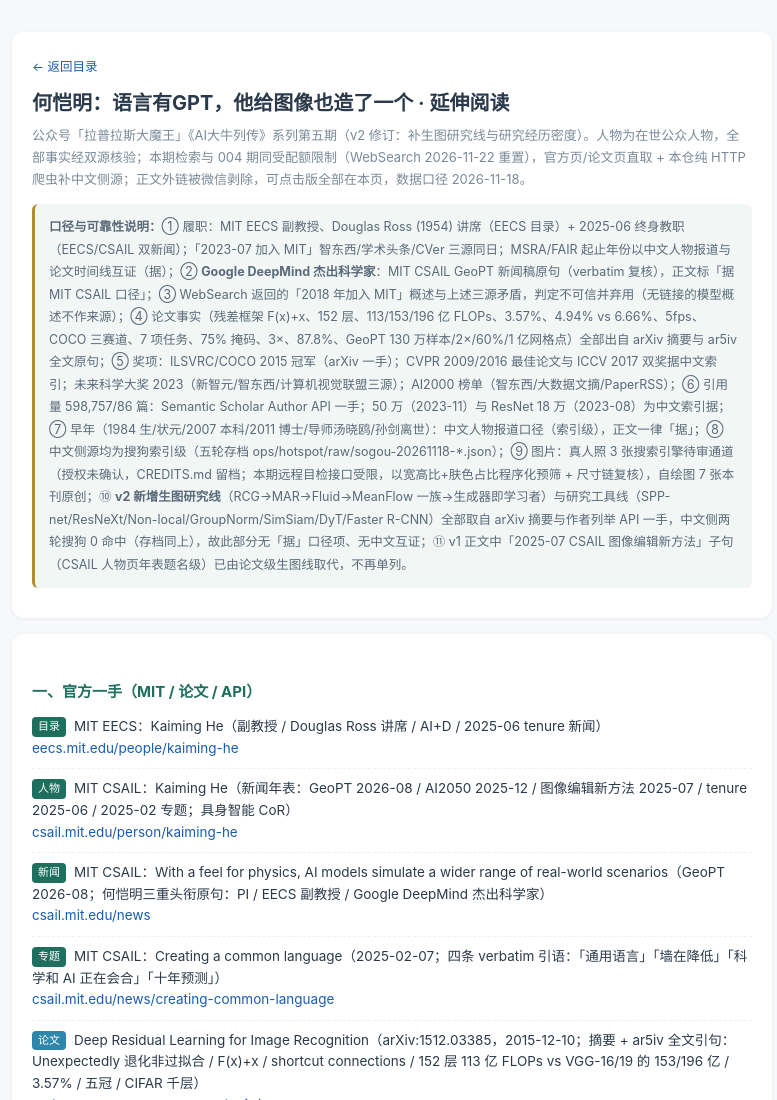
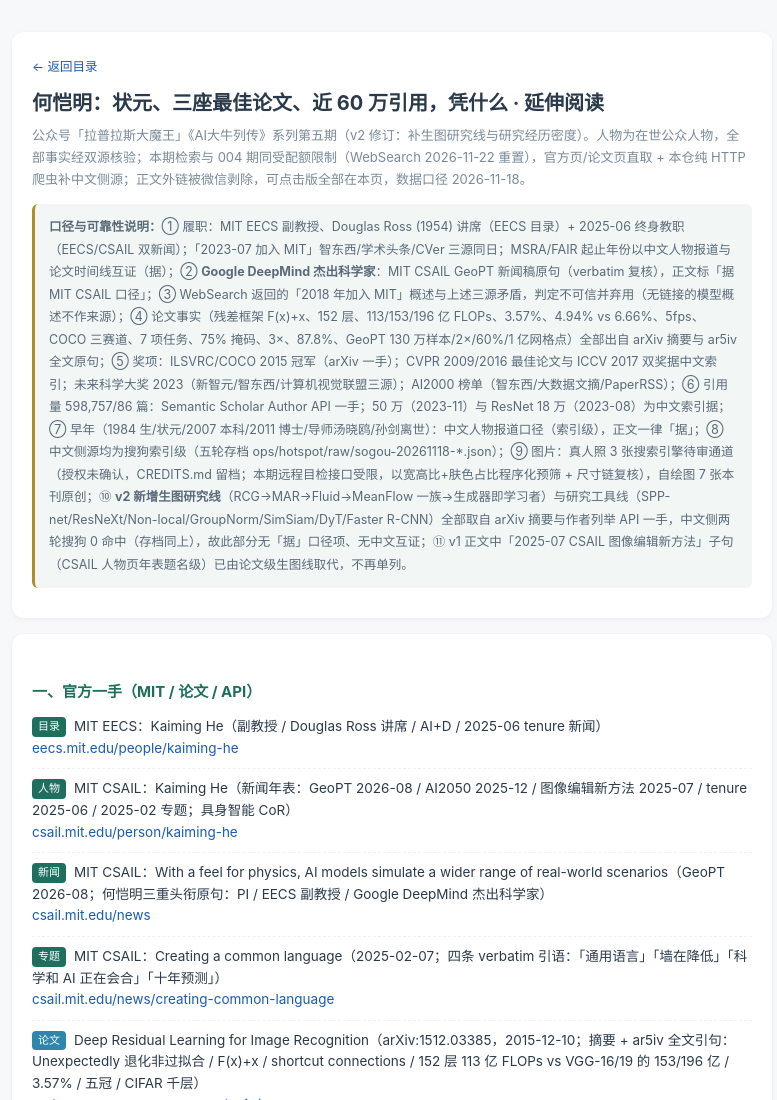
Before and after one commit to yeLccccc/agent-memory-refs, a plain HTML site: page moguls/005-kaiming-he.html in a window 1280 px wide. Shown: the top 1100 px of the page, without its empty margins (248-1025 px from the left). Drawn offline with Linux system fonts and the light colour scheme.

Commit message:
005 标题 v3：状元、三座最佳论文、近60万引用，凭什么

```diff
--- a/moguls/005-kaiming-he.html
+++ b/moguls/005-kaiming-he.html
@@ -3,7 +3,7 @@
 <head>
 <meta charset="UTF-8">
 <meta name="viewport" content="width=device-width, initial-scale=1.0">
-<title>何恺明：语言有GPT，他给图像也造了一个 · 延伸阅读</title>
+<title>何恺明：状元、三座最佳论文、近 60 万引用，凭什么 · 延伸阅读</title>
 <style>
   body{font-family:-apple-system,"PingFang SC","Microsoft YaHei",sans-serif;background:#f7f8fa;color:#2b3a4a;margin:0;padding:32px 16px 60px;}
   .wrap{max-width:760px;margin:0 auto;}
@@ -26,7 +26,7 @@
 <div class="wrap">
   <div class="card">
     <div class="back"><a href="index.html">← 返回目录</a></div>
-    <h1>何恺明：语言有GPT，他给图像也造了一个 · 延伸阅读</h1>
+    <h1>何恺明：状元、三座最佳论文、近 60 万引用，凭什么 · 延伸阅读</h1>
     <div class="sub">公众号「拉普拉斯大魔王」《AI大牛列传》系列第五期（v2 修订：补生图研究线与研究经历密度）。人物为在世公众人物，全部事实经双源核验；本期检索与 004 期同受配额限制（WebSearch 2026-11-22 重置），官方页/论文页直取 + 本仓纯 HTTP 爬虫补中文侧源；正文外链被微信剥除，可点击版全部在本页，数据口径 2026-11-18。</div>
     <div class="note"><b>口径与可靠性说明：</b>① 履职：MIT EECS 副教授、Douglas Ross (1954) 讲席（EECS 目录）+ 2025-06 终身教职（EECS/CSAIL 双新闻）；「2023-07 加入 MIT」智东西/学术头条/CVer 三源同日；MSRA/FAIR 起止年份以中文人物报道与论文时间线互证（据）；② <b>Google DeepMind 杰出科学家</b>：MIT CSAIL GeoPT 新闻稿原句（verbatim 复核），正文标「据 MIT CSAIL 口径」；③ WebSearch 返回的「2018 年加入 MIT」概述与上述三源矛盾，判定不可信并弃用（无链接的模型概述不作来源）；④ 论文事实（残差框架 F(x)+x、152 层、113/153/196 亿 FLOPs、3.57%、4.94% vs 6.66%、5fps、COCO 三赛道、7 项任务、75% 掩码、3×、87.8%、GeoPT 130 万样本/2×/60%/1 亿网格点）全部出自 arXiv 摘要与 ar5iv 全文原句；⑤ 奖项：ILSVRC/COCO 2015 冠军（arXiv 一手）；CVPR 2009/2016 最佳论文与 ICCV 2017 双奖据中文索引；未来科学大奖 2023（新智元/智东西/计算机视觉联盟三源）；AI2000 榜单（智东西/大数据文摘/PaperRSS）；⑥ 引用量 598,757/86 篇：Semantic Scholar Author API 一手；50 万（2023-11）与 ResNet 18 万（2023-08）为中文索引据；⑦ 早年（1984 生/状元/2007 本科/2011 博士/导师汤晓鸥/孙剑离世）：中文人物报道口径（索引级），正文一律「据」；⑧ 中文侧源均为搜狗索引级（五轮存档 ops/hotspot/raw/sogou-20261118-*.json）；⑨ 图片：真人照 3 张搜索引擎待审通道（授权未确认，CREDITS.md 留档；本期远程目检接口受限，以宽高比+肤色占比程序化预筛 + 尺寸链复核），自绘图 7 张本刊原创；⑩ <b>v2 新增生图研究线</b>（RCG→MAR→Fluid→MeanFlow 一族→生成器即学习者）与研究工具线（SPP-net/ResNeXt/Non-local/GroupNorm/SimSiam/DyT/Faster R-CNN）全部取自 arXiv 摘要与作者列举 API 一手，中文侧两轮搜狗 0 命中（存档同上），故此部分无「据」口径项、无中文互证；⑪ v1 正文中「2025-07 CSAIL 图像编辑新方法」子句（CSAIL 人物页年表题名级）已由论文级生图线取代，不再单列。</div>
   </div>
```
Also changed, not shown: moguls/index.html (+1 -1 lines).
